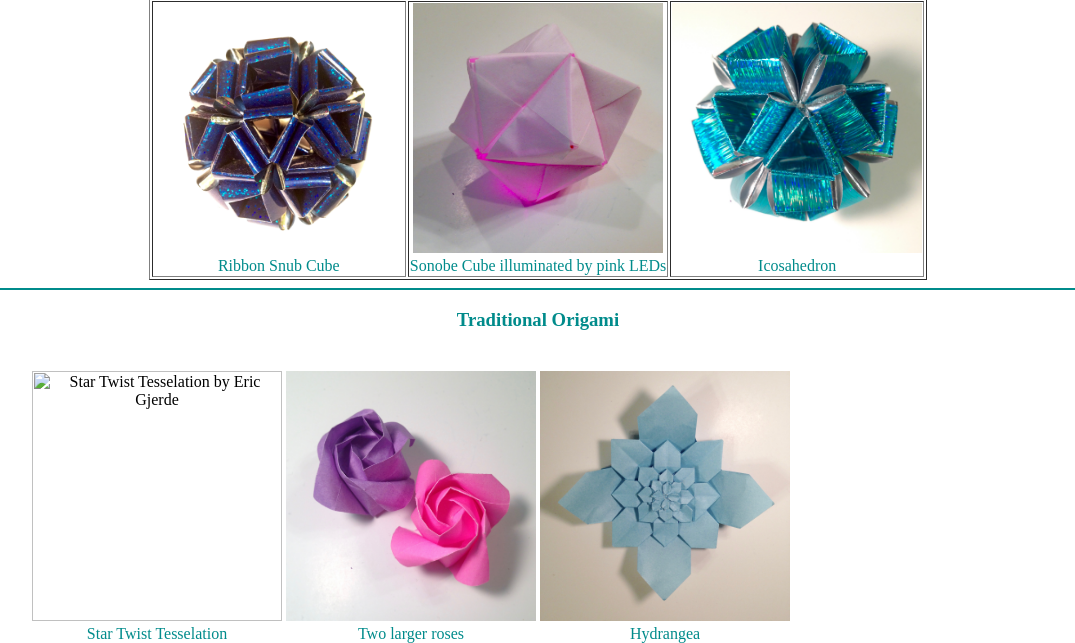
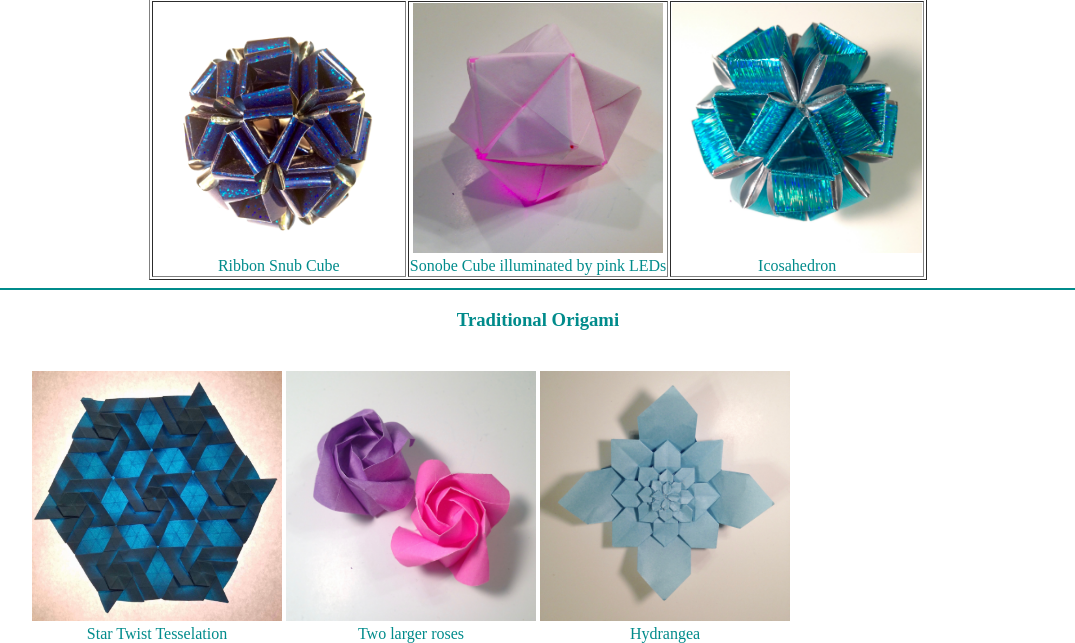
Before and after one commit to fgillespie66/fgillespie66.github.io, a plain HTML site: page index.html in a window 1280 px wide. Shown: the part 1074-1717 px from the top of the page, without its empty margins (102-1177 px from the left). Drawn offline with Linux system fonts and the light colour scheme; grey boxes are pictures that could not be loaded.

Commit message:
Update index.html

```diff
--- a/index.html
+++ b/index.html
@@ -151,7 +151,7 @@
 			<table>
 				<tr>
 					<td align=center valign=center>
-						<img src="Images/Origami/tesselation.jpg" title="Star Twist Tesselation by Eric Gjerde" width=250 height=250>
+						<img src="Images/Origami/tesselation.jpeg" title="Star Twist Tesselation by Eric Gjerde" width=250 height=250>
 						<br>
 						<font style="color:DarkCyan;">
 							Star Twist Tesselation
```
